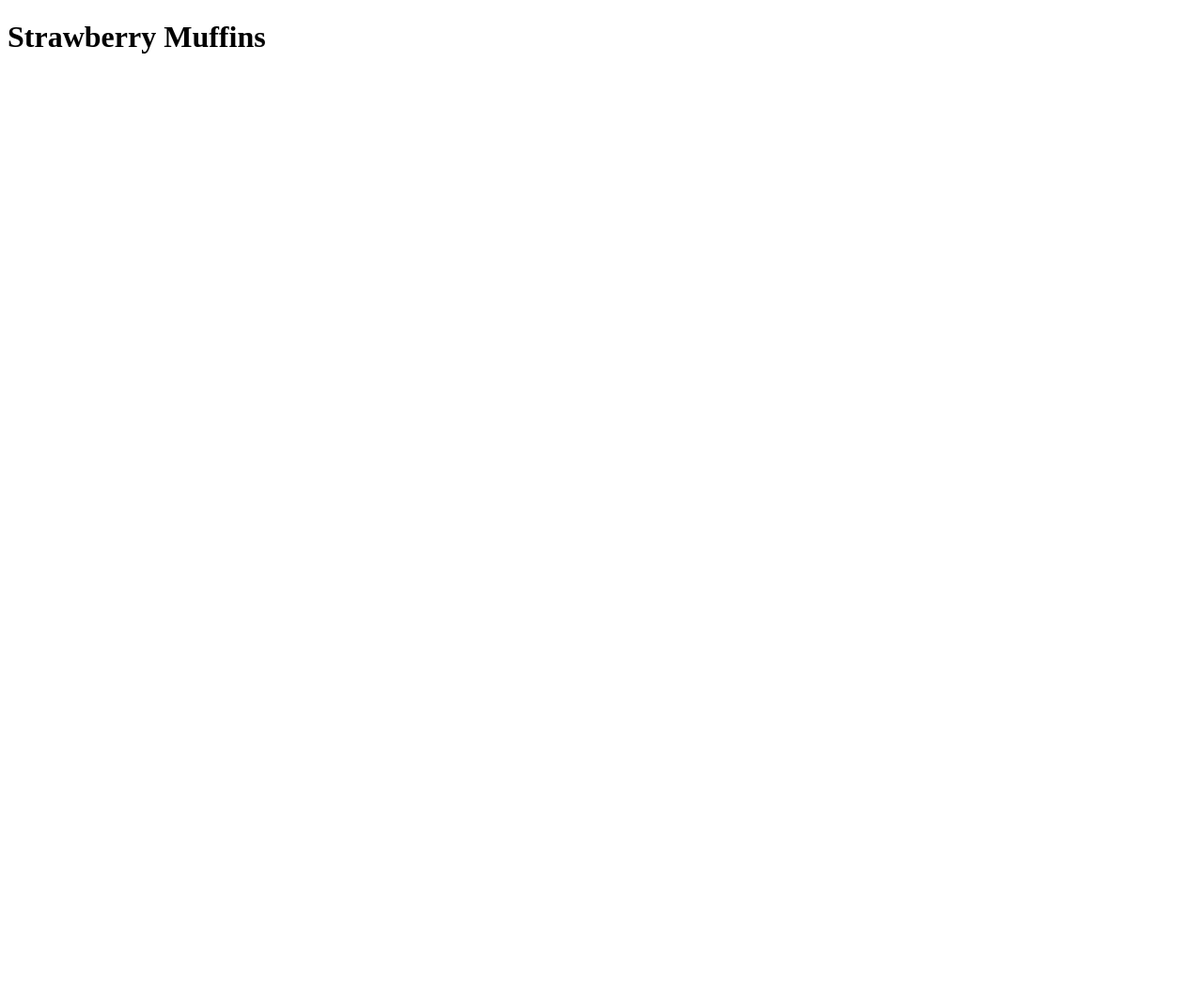
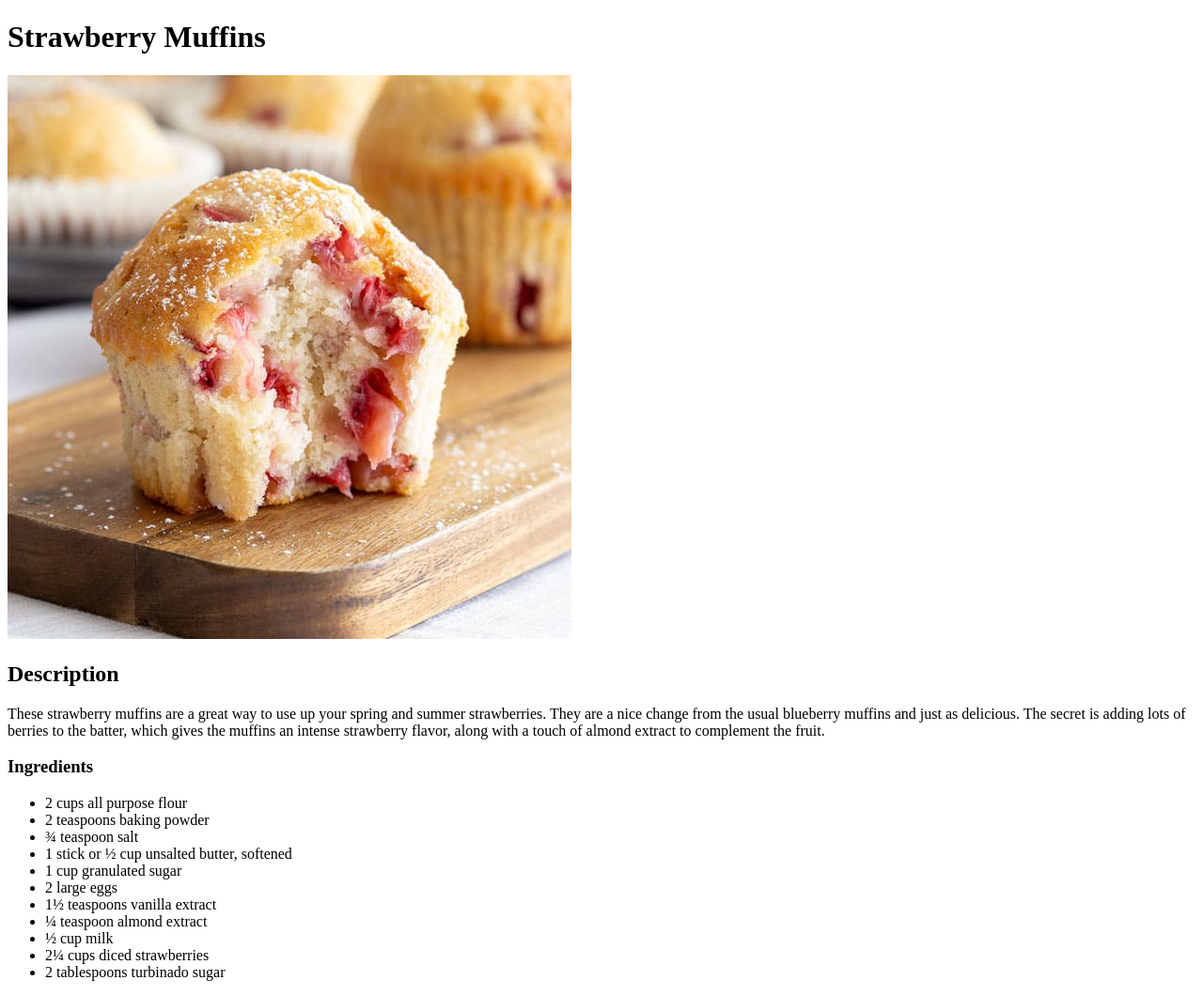
Before and after one commit to yojaepak/Recipes, a plain HTML site: page recipes/strawberry_muffins.html in a window 1280 px wide. Shown: the whole page at 94% size. Before the commit the page ends 800 px from the top, so only its background shows below. Drawn offline with Linux system fonts and the light colour scheme.

Commit message:
Strawberry Muffin page complete
Add image, description, and ingredients.

```diff
--- a/recipes/strawberry_muffins.html
+++ b/recipes/strawberry_muffins.html
@@ -8,5 +8,29 @@
 </head>
 <body>
     <h1>Strawberry Muffins</h1>
+    <img src="../images/strawberry_muffin.jpeg" alt="strawberry muffin image">
+    <h2>Description</h2>
+    <p>
+        These strawberry muffins are a great way to use up your spring and summer
+         strawberries. They are a nice change from the usual blueberry muffins and
+         just as delicious. The secret is adding lots of berries to the batter, which
+         gives the muffins an intense strawberry flavor, along with a touch of almond
+         extract to complement the fruit.
+    </p>
+
+    <h3>Ingredients</h3>
+    <ul>
+        <li>2 cups all purpose flour</li>
+        <li>2 teaspoons baking powder</li>
+        <li>¾ teaspoon salt</li>
+        <li>1 stick or ½ cup unsalted butter, softened</li>
+        <li>1 cup granulated sugar</li>
+        <li>2 large eggs</li>
+        <li>1½ teaspoons vanilla extract</li>
+        <li>¼ teaspoon almond extract</li>
+        <li>½ cup milk</li>
+        <li>2¼ cups diced strawberries</li>
+        <li>2 tablespoons turbinado sugar</li>
+    </ul>
 </body>
 </html>
```
Also changed, not shown: images/strawberry_muffin.jpeg (added).
